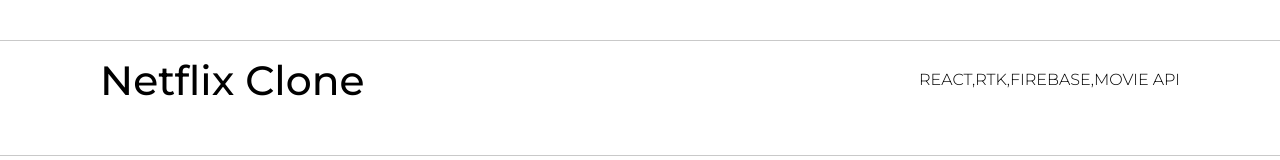
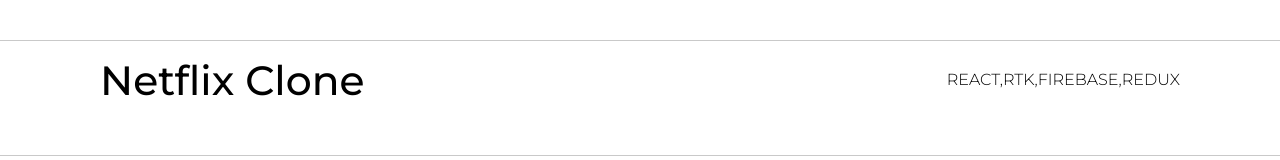
Before and after one commit to mhsanto/portfolio-next-14, a Next.js app: page /projects in a window 1280 px wide. Shown: the part 269-429 px from the top of the page. Built offline with nearby package versions, Linux system fonts and the light colour scheme.

Commit message:
added project live link

```diff
--- a/app/projects/page.jsx
+++ b/app/projects/page.jsx
@@ -11,12 +11,12 @@
     src: "santo_store.PNG",
     tech: "REACT,RTK,FIREBASE,REACT-FORM",
     color: "#000000",
-    href: "https://santo-react-restaurant.netlify.app/",
+    href: "https://santo-s-store.netlify.app/",
   },
   {
     title: "Netflix Clone",
     src: "netflixClone.webp",
-    tech: "REACT,RTK,FIREBASE,MOVIE API",
+    tech: "REACT,RTK,FIREBASE,REDUX",
     color: "#EFE8D3",
     href: "https://clone-netflix-clone.netlify.app",
   },
```
